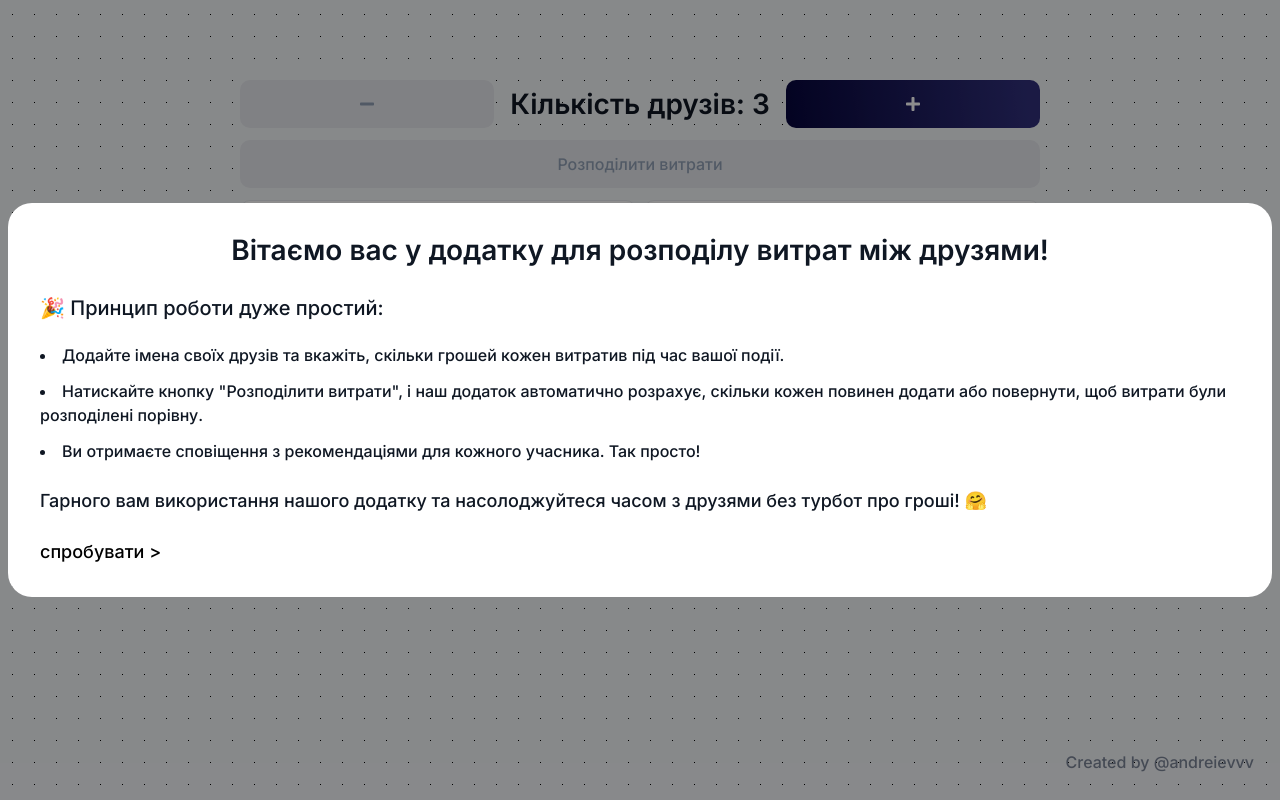
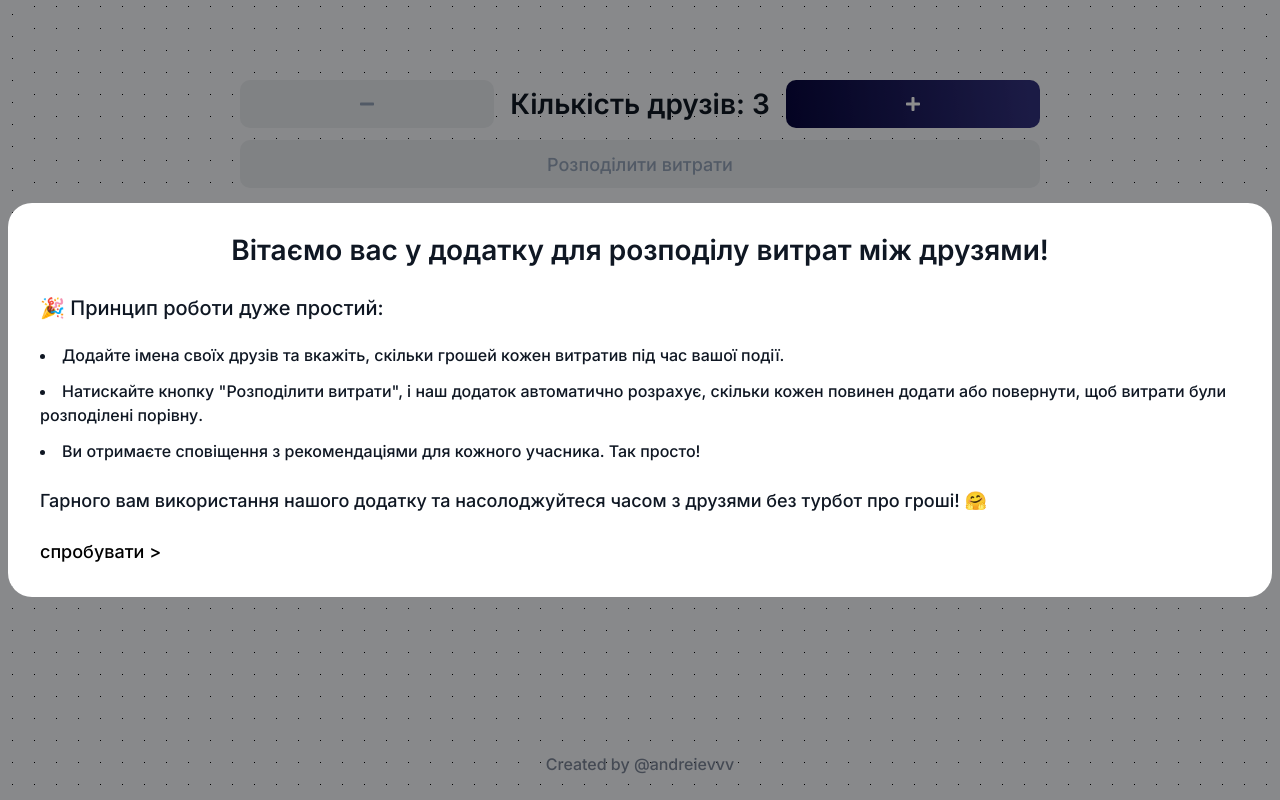
Before and after one commit to SlavaAndreievvvv/calculator, a Next.js app: page / in a window 1280 px wide. Built offline with nearby package versions, Linux system fonts and the light colour scheme.

Commit message:
[develop] update home

```diff
--- a/package.json
+++ b/package.json
@@ -11,7 +11,7 @@
   "dependencies": {
     "clsx": "^2.0.0",
     "framer-motion": "^10.16.16",
-    "next": "14.0.4",
+    "next": "14.1.0",
     "react": "^18",
     "react-dom": "^18",
     "react-icons": "^4.12.0",
--- a/src/ui/components/Button/Button.module.css
+++ b/src/ui/components/Button/Button.module.css
@@ -43,13 +43,13 @@
 .primary.small {
   height: 32px;
   padding: 0 26px;
-  font-size: 12px;
+  font-size: 14px;
 }
 
 .primary.medium {
   height: 48px;
   padding: 0 94px;
-  font-size: 16px;
+  font-size: 18px;
 }
 
 .button.icon {
--- a/src/ui/components/Input/Input.module.css
+++ b/src/ui/components/Input/Input.module.css
@@ -3,7 +3,7 @@
   display: flex;
   align-items: center;
   gap: 16px;
-  height: 48px;
+  height: 56px;
   flex-shrink: 0;
 }
 
@@ -41,13 +41,13 @@
   background-color: var(--color-white);
   padding: 0 12px;
   transition: all 0.2s ease;
+  font-size: 18px;
+  font-weight: 500;
+  white-space: nowrap;
 }
 
 .input::placeholder {
   color: var(--color-n5);
-  font-size: 16px;
-  font-weight: 500;
-  white-space: nowrap;
 }
 
 .input:hover {
--- a/src/ui/pages/HomePage/HomePage.module.css
+++ b/src/ui/pages/HomePage/HomePage.module.css
@@ -2,7 +2,7 @@
   min-height: 100vh;
   display: flex;
   justify-content: center;
-  padding: 80px 24px 24px;
+  padding: 0 24px 24px;
   background: linear-gradient(
         90deg,
         var(--color-bg) calc(var(--dot-space) - var(--dot-size)),
@@ -18,30 +18,58 @@
 }
 
 .wrapper {
-  max-width: 800px;
-  width: 100%;
   display: flex;
   flex-direction: column;
   align-items: center;
-  gap: 12px;
+  gap: 24px;
+  width: 100%;
 }
 
 .form {
   display: flex;
   flex-direction: column;
   width: 100%;
-  height: 60vh;
-  overflow-y: scroll;
 }
 
-.buttonWrapper {
+.head {
+  border: none;
+  outline: none;
   position: sticky;
   top: 0;
   z-index: 1;
-  padding-bottom: 12px;
-  background-color: var(--color-bg);
+  padding: 40px 0 24px;
   z-index: 10;
+
+  background: linear-gradient(
+        90deg,
+        var(--color-bg) calc(var(--dot-space) - var(--dot-size)),
+        transparent 1%
+      )
+      center / var(--dot-space) var(--dot-space),
+    linear-gradient(
+        var(--color-bg) calc(var(--dot-space) - var(--dot-size)),
+        transparent 1%
+      )
+      center / var(--dot-space) var(--dot-space),
+    var(--color-black);
 }
+
+@media (width > 768px) {
+  .head {
+    padding: 80px 0 24px;
+  }
+}
+
+.headInner {
+  max-width: 800px;
+  width: 100%;
+  margin-inline: auto;
+}
+
+.numberOfFriends {
+  margin-bottom: 12px;
+}
+
 .button {
   width: 100%;
   flex-shrink: 0;
@@ -51,6 +79,9 @@
   display: flex;
   flex-direction: column;
   gap: 16px;
+  max-width: 800px;
+  width: 100%;
+  margin-inline: auto;
 }
 
 .resultPopup {
@@ -68,10 +99,7 @@
   font-weight: 500;
   display: inline-block;
   text-decoration: none;
-  position: fixed;
-  bottom: 24px;
-  right: 24px;
-  padding: 2px;
+  margin-top: auto;
 }
 
 .createdBy:focus-within {
--- a/src/ui/pages/HomePage/HomePage.tsx
+++ b/src/ui/pages/HomePage/HomePage.tsx
@@ -148,14 +148,15 @@ export const HomePage = () => {
   return (
     <section className={styles.container}>
       <div className={styles.wrapper}>
+        <form onSubmit={calculateShares} className={styles.form}>
+          <div className={styles.head}>
+            <div className={styles.headInner}>
               <HomePageNumberOfFriends
                 handleAddFriend={() => handleAddFriend()}
                 handleRemoveFriend={minTwoFriendChecked}
                 numberOfFriends={friendInfo.length}
+                className={styles.numberOfFriends}
               />
-
-        <form onSubmit={calculateShares} className={styles.form}>
-          <div className={styles.buttonWrapper}>
               <Button
                 className={styles.button}
                 type="submit"
@@ -163,6 +164,7 @@ export const HomePage = () => {
               >
                 Розподілити витрати
               </Button>
+            </div>
           </div>
           <ul className={styles.list}>
             {friendInfo.map(({ name, value }, index) => (
@@ -198,7 +200,7 @@ export const HomePage = () => {
         >
           <HomePageAbout />
         </Popup>
-      </div>
+
         <Link
           href="https://github.com/SlavaAndreievvvv"
           target="_blank"
@@ -206,6 +208,7 @@ export const HomePage = () => {
         >
           Created by @andreievvv
         </Link>
+      </div>
     </section>
   );
 };
--- a/src/ui/pages/HomePage/components/NumberOfFriends/HomePageNumberOfFriends.tsx
+++ b/src/ui/pages/HomePage/components/NumberOfFriends/HomePageNumberOfFriends.tsx
@@ -22,6 +22,7 @@ export const HomePageNumberOfFriends = ({
       </span>
 
       <Button
+        type="button"
         icon="minus"
         onClick={handleRemoveFriend}
         disabled={numberOfFriends <= 3}
@@ -29,7 +30,12 @@ export const HomePageNumberOfFriends = ({
       />
 
       <span className={styles.text}>Кількість друзів: {numberOfFriends}</span>
-      <Button icon="plus" onClick={handleAddFriend} className={styles.button} />
+      <Button
+        type="button"
+        icon="plus"
+        onClick={handleAddFriend}
+        className={styles.button}
+      />
     </div>
   );
 };
```
Also changed, not shown: 1 other file (tests, documents, lock files or other folders). Lines whose indentation alone changed are shown as unchanged.
